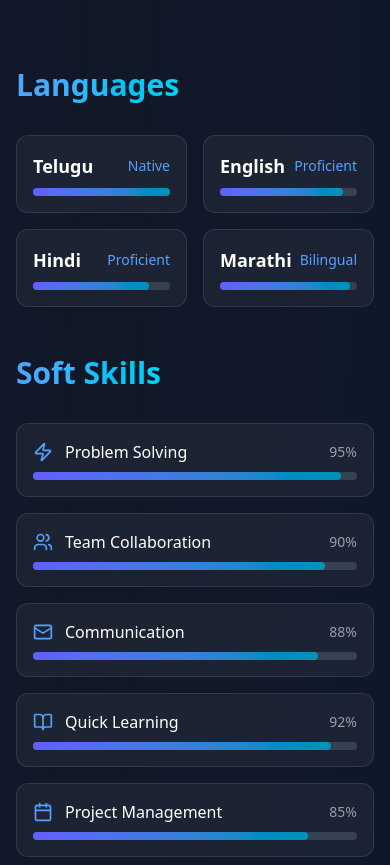
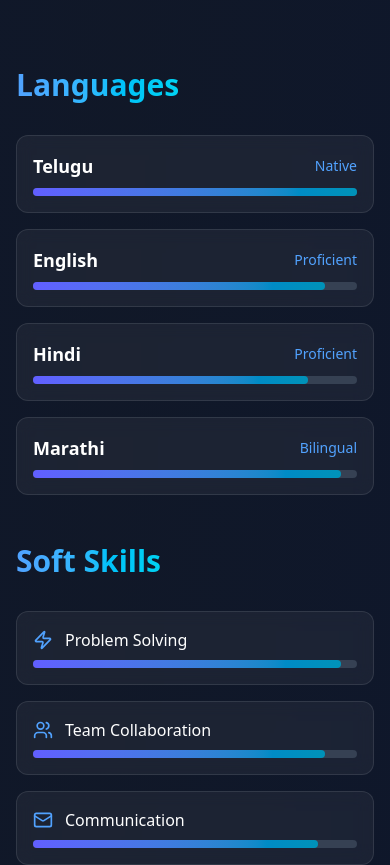
Before and after one commit to LokeshAlli21/portfolio, a React (Vite) app: page / in a window 390 px wide. Shown: the part 7500-8365 px from the top of the page. Built offline with nearby package versions, Linux system fonts and the light colour scheme.

Commit message:
adjust stats

```diff
--- a/src/pages/Home.jsx
+++ b/src/pages/Home.jsx
@@ -589,7 +589,7 @@
                 </span>
               </h2>
 
-              <div className="grid grid-cols-2 gap-4">
+              <div className="grid md:grid-cols-2 sm:grid-cols-1 gap-4">
                 {[
                   { lang: "Telugu", level: "Native", proficiency: 100 },
                   { lang: "English", level: "Proficient", proficiency: 90 },
@@ -634,7 +634,7 @@
                       <item.icon className="w-5 h-5 text-blue-400" />
                       <div className="flex-1 flex items-center justify-between">
                         <span className="text-white font-medium">{item.skill}</span>
-                        <span className="text-sm text-gray-400">{item.level}%</span>
+                        {/* <span className="text-sm text-gray-400">{item.level}%</span> */}
                       </div>
                     </div>
                     <div className="w-full bg-gray-700 rounded-full h-2">
```
